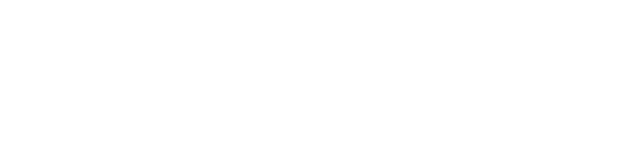
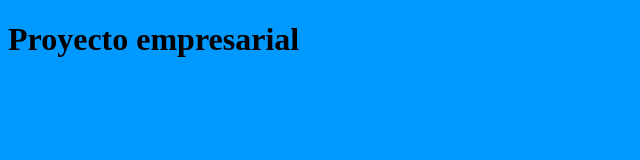
Before and after one commit to diegoacentenoo/CursoGit, a plain HTML site: page index.html in a window 1280 px wide. Shown: the whole page, without its empty margins (0-640 px from the left). Drawn offline with Linux system fonts and the light colour scheme.

Commit message:
parrafo y tamano de fuente

```diff
--- /dev/null
+++ b/css/css.css
@@ -0,0 +1,6 @@
+@charset "utf-8";
+/* CSS Document */
+
+body{
+	background-color:#09F
+}
--- a/index.html
+++ b/index.html
@@ -3,8 +3,13 @@
 <head>
 <meta charset="utf-8">
 <title>Documento sin título</title>
+
+<link href="css/css.css" rel="stylesheet"
+type="text/css"/>
+
 </head>
 
 <body>
+<h1> Proyecto empresarial</h1>
 </body>
 </html>
--- /dev/null
+++ b/js/javascript.js
@@ -0,0 +1 @@
+// JavaScript Document
```
